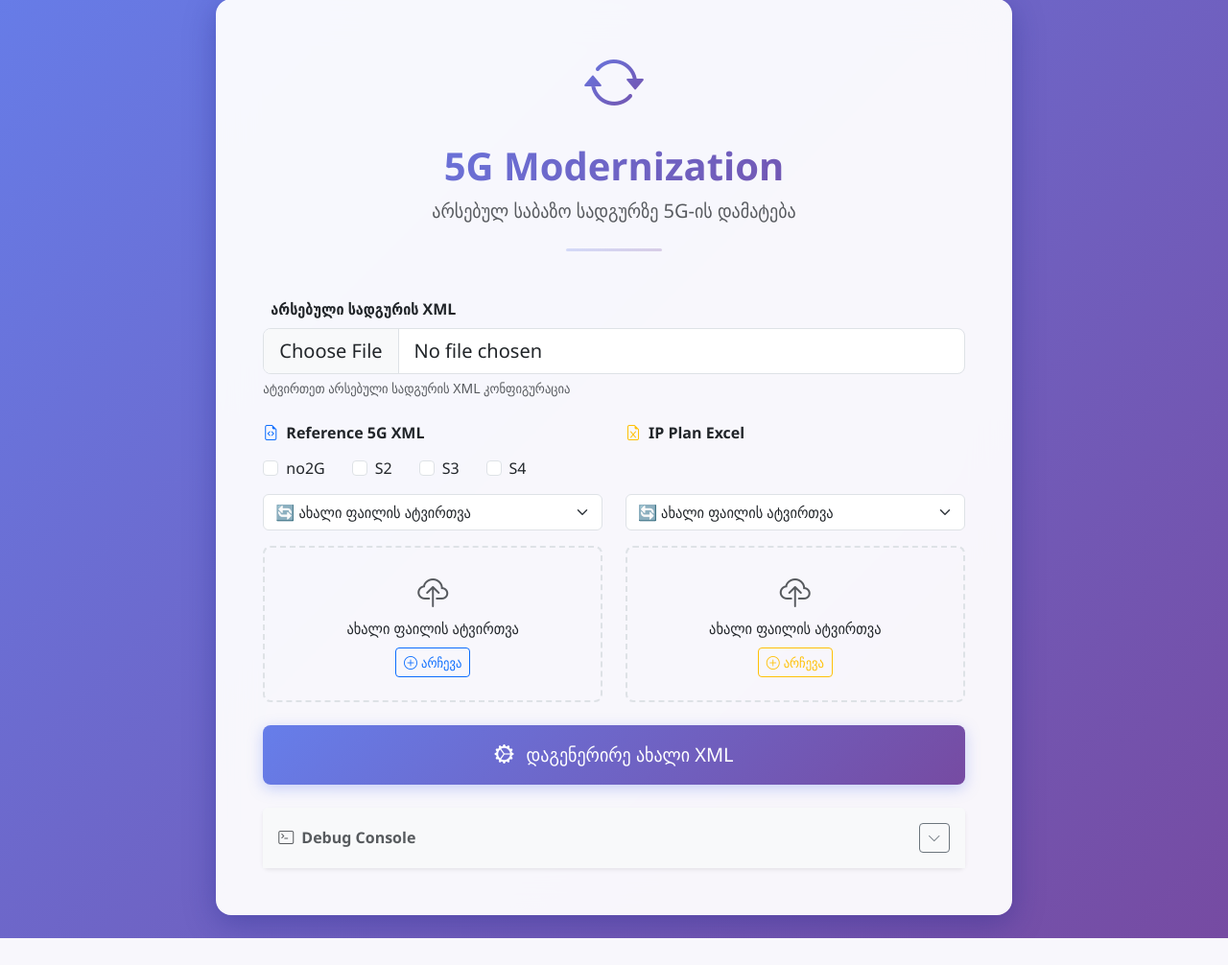
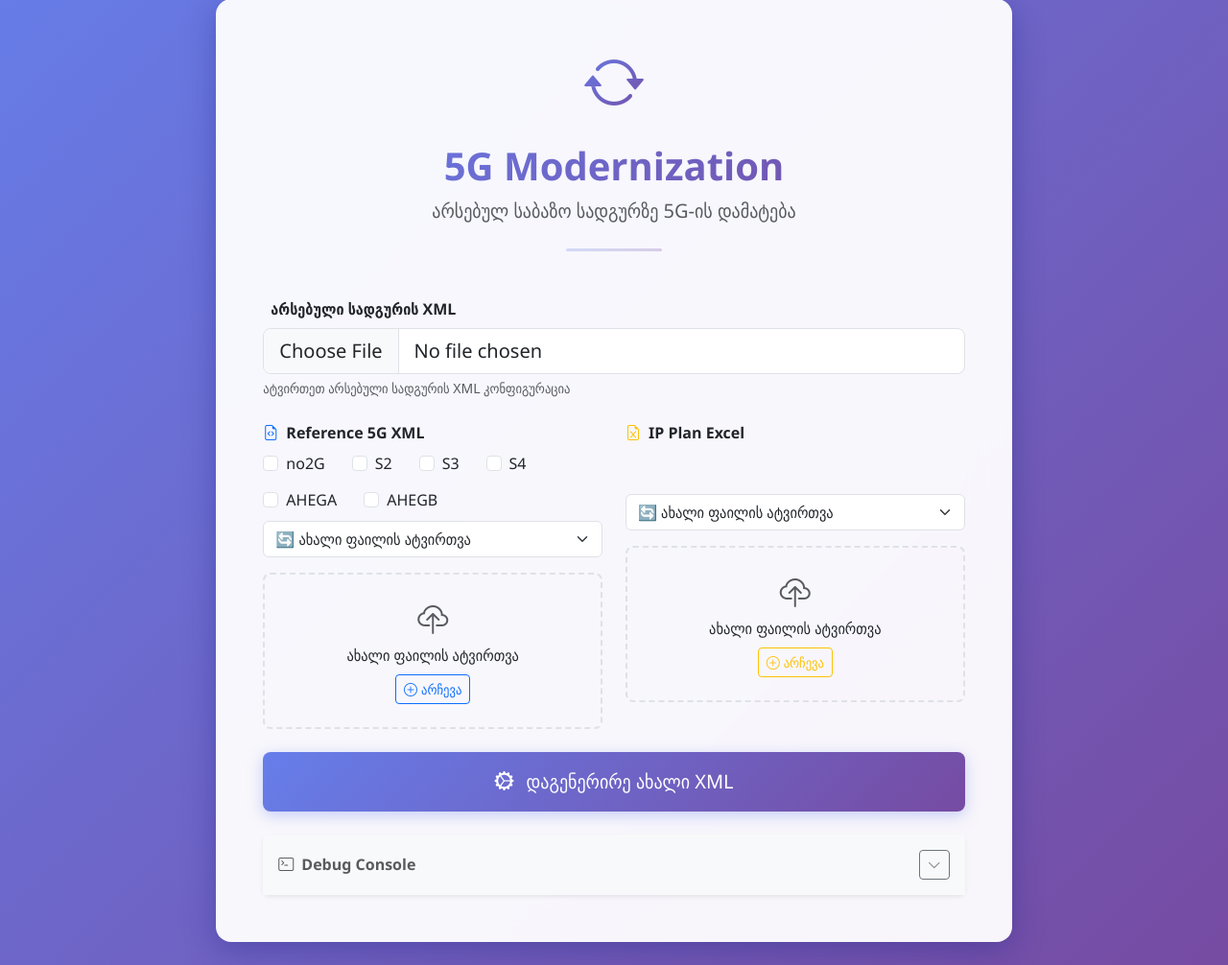
Before and after one commit to gkochievi/Nokia_XML_Generator, a Flask app: page /modernization in a window 1280 px wide. Shown: the part 95-1101 px from the top of the page at 96% size. Before the commit the page ends 1073 px from the top, so only its background shows below. Run offline with Flask 3, Linux system fonts and the light colour scheme; data that the repository does not hold is empty; some libraries are stand-ins or nearby versions.

Commit message:
updated config autoselec and filters

```diff
--- a/templates/modernization.html
+++ b/templates/modernization.html
@@ -340,6 +340,14 @@
                                     <div class="form-check form-check-inline align-middle">
                                         <input class="form-check-input" type="checkbox" id="filterS4" value="S4">
                                         <label class="form-check-label" for="filterS4">S4</label>
+                                    </div>
+                                    <div class="form-check form-check-inline align-middle">
+                                        <input class="form-check-input" type="checkbox" id="filterModelAHEGA" value="AHEGA">
+                                        <label class="form-check-label" for="filterModelAHEGA">AHEGA</label>
+                                    </div>
+                                    <div class="form-check form-check-inline align-middle">
+                                        <input class="form-check-input" type="checkbox" id="filterModelAHEGB" value="AHEGB">
+                                        <label class="form-check-label" for="filterModelAHEGB">AHEGB</label>
                                     </div>
                                 </div>
                                  <!-- Dropdown for existing files -->
@@ -781,6 +789,16 @@ document.addEventListener('DOMContentLoaded', function() {
                 option.textContent = file;
                 select.appendChild(option);
             });
+            // Auto-select latest (assumes server returns sorted by time asc/desc; pick last)
+            if (excelFiles && excelFiles.length > 0) {
+                const latest = excelFiles[excelFiles.length - 1];
+                select.value = latest;
+                // If station name already extracted, auto-parse
+                const stationNameVal = document.getElementById('stationName')?.value || '';
+                if (stationNameVal.trim() !== '') {
+                    setTimeout(() => parseIpPlanExcel(), 50);
+                }
+            }
         }
 
         // Setup event listeners
@@ -791,9 +809,9 @@ document.addEventListener('DOMContentLoaded', function() {
             });
 
             // Filter handlers
-            ['filterNo2g','filterS2','filterS3','filterS4'].forEach(id => {
+            ['filterNo2g','filterS2','filterS3','filterS4','filterModelAHEGA','filterModelAHEGB'].forEach(id => {
                 const el = document.getElementById(id);
-                if (el) el.addEventListener('change', applyReferenceFilters);
+                if (el) el.addEventListener('change', () => applyReferenceFilters());
             });
 
             // Drag and drop handlers
@@ -1650,6 +1668,14 @@ const form = document.getElementById('modernizationForm');
                 document.getElementById('filterS2').checked = d.sectorCount === 2;
                 document.getElementById('filterS3').checked = d.sectorCount === 3;
                 document.getElementById('filterS4').checked = d.sectorCount === 4;
+                // Auto-check model filters if detected
+                const hasAHEGA = modelList.some(m => String(m).toUpperCase().includes('AHEGA'));
+                const hasAHEGB = modelList.some(m => String(m).toUpperCase().includes('AHEGB'));
+                const modelA = document.getElementById('filterModelAHEGA');
+                const modelB = document.getElementById('filterModelAHEGB');
+                if (modelA) modelA.checked = hasAHEGA && !hasAHEGB; // prefer single selection when clear
+                if (modelB) modelB.checked = hasAHEGB && !hasAHEGA;
+                if (modelA && modelB && hasAHEGA && hasAHEGB) { modelA.checked = true; modelB.checked = true; }
                 // Apply filter and select suggestion
                 await loadExampleFiles(); // ensure dropdown options loaded before filtering
                 window.detectedHas2G = !!d.has2G;
@@ -1670,25 +1696,42 @@ const form = document.getElementById('modernizationForm');
             const s2 = document.getElementById('filterS2').checked;
             const s3 = document.getElementById('filterS3').checked;
             const s4 = document.getElementById('filterS4').checked;
+            const mA = document.getElementById('filterModelAHEGA').checked;
+            const mB = document.getElementById('filterModelAHEGB').checked;
             const tokens = [];
             // 'no2G' checkbox now means "include no2G references" when checked
             if (s2) tokens.push('S2');
             if (s3) tokens.push('S3');
             if (s4) tokens.push('S4');
+            const selectedModels = [];
+            if (mA) selectedModels.push('AHEGA');
+            if (mB) selectedModels.push('AHEGB');
 
             const allOptions = Array.from(select.options);
             allOptions.forEach(opt => {
                 if (!opt.value || opt.value === 'upload') return;
                 const name = opt.value;
+                const upper = name.toUpperCase();
                 let ok = true;
                 tokens.forEach(t => { if (ok && !name.includes(t)) ok = false; });
-                // if model hints provided, prefer those only when any are set
-                if (ok && modelHints.length) {
-                    ok = modelHints.some(m => name.includes(m));
-                }
-                // Auto-hide no2G references when detectedHas2G === true and include-no2G not checked
-                if (ok && window.detectedHas2G === true && !no2g && name.includes('no2G')) {
-                    ok = false;
+                // Model filtering: explicit checkboxes override hints
+                if (ok) {
+                    if (selectedModels.length) {
+                        ok = selectedModels.some(m => name.includes(m));
+                    } else if (modelHints.length) {
+                        ok = modelHints.some(m => name.includes(m));
+                    }
+                }
+                // no2G filter behavior (case-insensitive)
+                if (ok) {
+                    if (no2g) {
+                        // When checked, show only no2G references
+                        if (!upper.includes('NO2G')) ok = false;
+                    } else {
+                        // When unchecked, if station has 2G -> hide no2G; if no 2G -> prefer only no2G
+                        if (window.detectedHas2G === true && upper.includes('NO2G')) ok = false;
+                        if (window.detectedHas2G === false && !upper.includes('NO2G')) ok = false;
+                    }
                 }
                 opt.hidden = !ok;
             });
```
Also changed, not shown: 2 other files.
